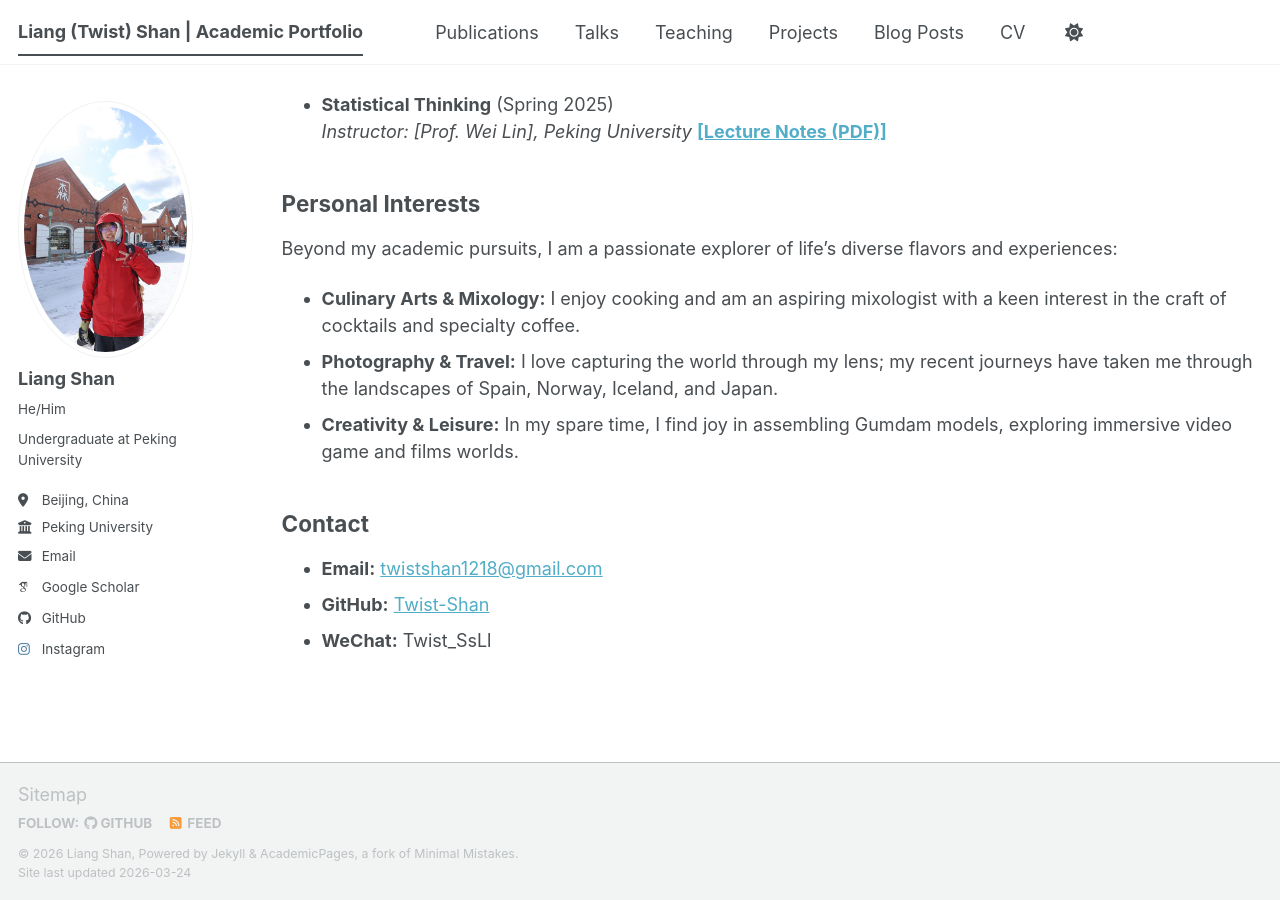
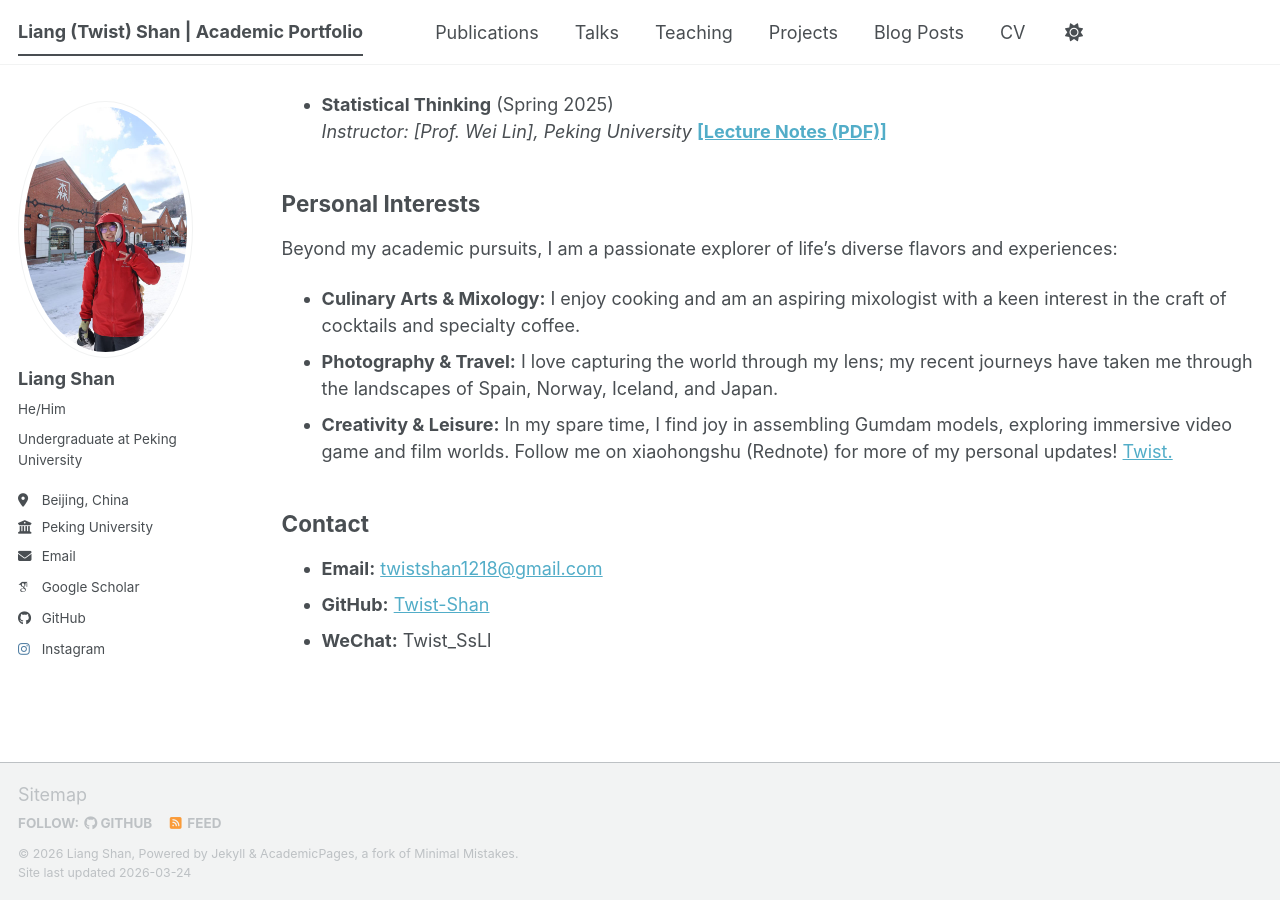
Before and after one commit to Twist-Shan/Twist-Shan.github.io, a Jekyll site: the page built from _pages/about.md, in a window 1280 px wide and 900 px high, scrolled down 1219 px. Built offline with Jekyll 4.4.1, drawn with Linux system fonts in a browser that asks for light colours; some web fonts are replaced; a script bundle is joined from its source files by our own code; library files that are not in the unit come from our copies.

Commit message:
Update about.md

```diff
--- a/_pages/about.md
+++ b/_pages/about.md
@@ -45,7 +45,8 @@ I take pride in crafting polished LaTeX lecture notes for courses that spark my
 Beyond my academic pursuits, I am a passionate explorer of life's diverse flavors and experiences:
 * **Culinary Arts & Mixology:** I enjoy cooking and am an aspiring mixologist with a keen interest in the craft of cocktails and specialty coffee.
 * **Photography & Travel:** I love capturing the world through my lens; my recent journeys have taken me through the landscapes of Spain, Norway, Iceland, and Japan.
-* **Creativity & Leisure:** In my spare time, I find joy in assembling Gumdam models, exploring immersive video game and films worlds.
+* **Creativity & Leisure:** In my spare time, I find joy in assembling Gumdam models, exploring immersive video game and film worlds.
+Follow me on xiaohongshu (Rednote) for more of my personal updates! [Twist.](https://xhslink.com/m/9dxau6bGaAh)
 
 ## Contact
 * **Email:** [twistshan1218@gmail.com](mailto:twistshan1218@gmail.com)
```
